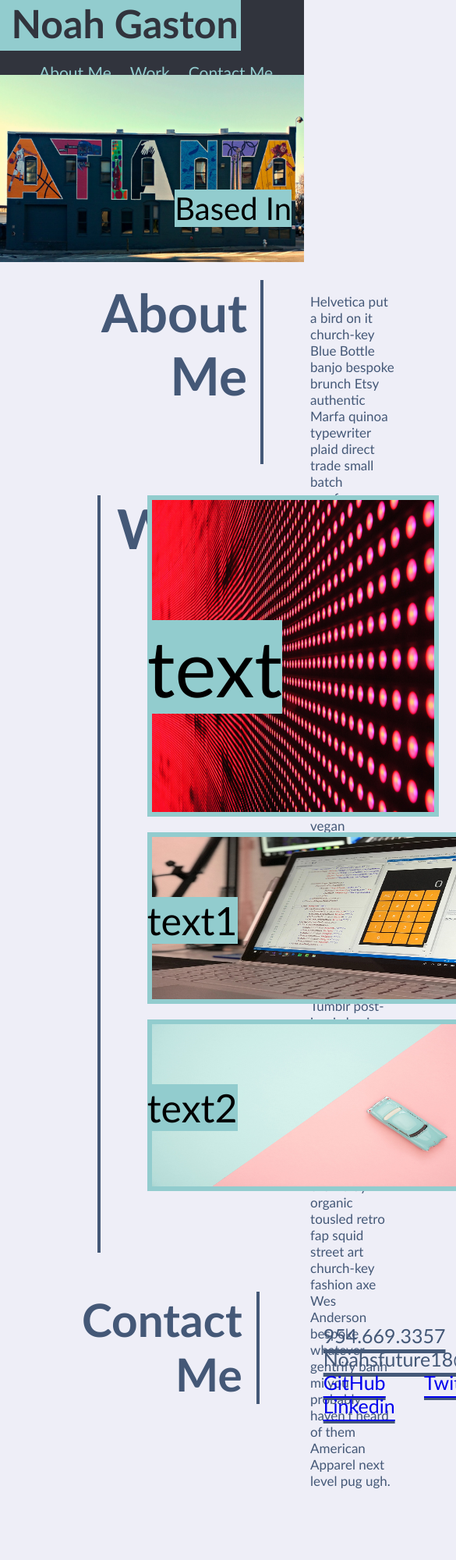
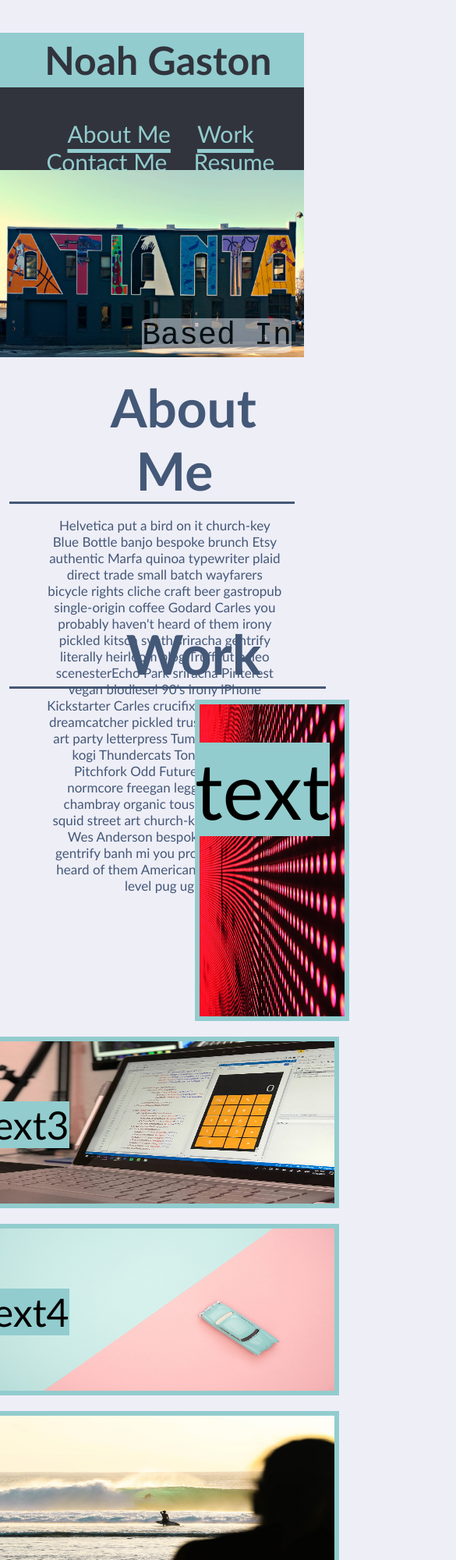
Before and after one commit to LILWill13/portfolio, a plain HTML site: page index.html in a window 390 px wide. Shown: the top 2000 px of the page at 78% size, 585 px wide, since content can reach past the window. Before the commit the page ends 1909 px from the top, so only its background shows below. Drawn offline with Linux system fonts and the light colour scheme.

Commit message:
working page

```diff
--- a/index.html
+++ b/index.html
@@ -24,7 +24,7 @@
     </header>
     <section id="topimg">
         <div>
-            <img  src="./portfolio/images/1.jpg" alt="Sign that says Atlanta">
+            <img  src="./images/1.jpg" alt="Sign that says Atlanta">
         </div>
         <div>
             <p>Based In</p>
@@ -61,29 +61,29 @@
             </div>
             <section id="workimgs">
                 <div id="bigboy">
-                    <img id="biggerimg" src="./portfolio/images/2.jpg" alt="image2" >
-                    <p>text</p>
+                    <img id="biggerimg" src="./images/2.jpg" alt="image2">
+                    <a href="#" target="_blank"><p>text</p></a>
                 </div>
 
                 <section id="images">
                     <div>
                         <div>
-                            <img src="./portfolio/images/3.jpg" alt="image3">
-                            <p class="imgtxt">text1</p>
+                            <img src="./images/3.jpg" alt="image3">
+                            <a href="#" target="_blank"><p class="imgtxt">text1</p></a>
                         </div>
                         <div>
-                            <img src="./portfolio/images/4.jpg" alt="image4">
-                            <p class="imgtext">text2</p>
+                            <img src="./images/4.jpg" alt="image4">
+                            <a href="#" target="_blank"><p class="imgtext">text2</p></a>
                         </div>
                     </div>
                     <div>
                         <div>
-                            <img src="./portfolio/images/5.jpg" alt="image5">
-                            <p class="imgtxt">text3</p>
+                            <img src="./images/5.jpg" alt="image5">
+                            <a href="#" target="_blank"><p class="imgtxt">text3</p></a>
                         </div>
                         <div>
-                            <img src="./portfolio/images/6.jpg" alt="image6">
-                            <p class="imgtext">text4</p>
+                            <img src="./images/6.jpg" alt="image6">
+                            <a href="#" target="_blank"><p class="imgtext">text4</p></a>
                         </div>
                     </div>
                 </section>
--- a/style.css
+++ b/style.css
@@ -41,16 +41,23 @@ nav{
 nav a {
     color: var(--lightblu);
     text-decoration: underline 5px;
-    font-size: 21px ;
+    font-size: 30px ;
     margin-bottom: 100px ;
     text-underline-offset: 8px;
+    padding: 9px 0px ;
+    margin: 0 15px ;
+    transition: 1s;
 }
 
 nav li {
-    padding: 5px 10px;
     font-size: 25px;
     display: inline;
+ }
 
+nav a:hover {
+    background-color: var(--lightblu);
+    color: var(--gry);
+    text-decoration-color: var(--lightblu)
  }
 
 #topimg{
@@ -65,10 +72,14 @@ nav li {
 #topimg p {
     position: absolute;
     color: black;
-    background-color: var(--lightblu);
+    background-color: var(--wht);
     font-size: 40px ;
     bottom: 8px;
     right: 16px;
+    border-radius: 10% ;
+    font-family:monospace;
+    margin: 0;
+    opacity: .5;
 }
 
 main {
@@ -197,7 +208,7 @@ main {
     color: var(--greyblu);
     font-size: 21px ;
     margin-bottom: 100px ;
-    text-underline-offset: 8px;
+    text-underline-offset: 9px;
 
 }
 
@@ -208,3 +219,123 @@ main {
     text-decoration: underline 5px;
     margin: 0px 12px ;
 }
+
+#list li a{
+    color: var(--greyblu);
+}
+
+#list li:hover {
+    background-color: var(--lightblu);
+    color: var(--gry);
+    text-decoration-color: var(--wht)
+}
+
+#list li a:hover {
+    background-color: var(--lightblu);
+    color: var(--gry);
+    text-decoration-color: var(--wht);
+}
+
+@media only screen and (max-width: 1040px) {
+    body {
+        margin: 0%;
+        padding: 0%;
+    }
+
+    header {
+        display: block;
+        height: 11em;
+        position: relative;
+        width: 100%;
+    }
+
+    header h1 {
+        display: block;
+        text-align: center;
+    }
+
+    nav {
+        display: block;
+        text-align: center;
+    }
+
+    main{
+        position: relative;
+    }
+
+    #about {
+        display: flex;
+        flex-direction: column;
+        padding-bottom: 55px;
+        width: 100%;
+    }
+
+    #abody {
+        border-bottom: 3px solid var(--greyblu) ;
+        margin: 0 3%;
+        border-right: 0px;
+        padding-right: 55px ;
+        text-align: center;
+    }
+
+    #ap {
+        text-align: center;
+    }
+
+    #work {
+        display: flex;
+        flex-direction: column;
+        padding-bottom: 55px;
+        width: 100%;
+        height: 100%;
+    }
+
+    #workh {
+        border-bottom: 3px solid var(--greyblu);
+        border-right: 0px;
+        padding-right: 55px ;
+        text-align: center;
+        width: 90%;
+        margin: 1% 3%;
+    }
+
+    #workh h3 {
+        padding-right: 90px;
+    }
+
+    #workimgs {
+        width: 100%;
+        padding: 0;
+    }
+
+    #bigboy {
+        width: 51.3%;
+        margin-left: 250px;
+        padding-top: 10px;
+    }
+
+    #images {
+        display: flex;
+        flex-direction: column;
+        align-items: center;
+        margin-left: 35px ;
+    }
+
+    #contact {
+        display: flex;
+        flex-direction: column;
+    }
+    #conbod {
+        text-align: center;
+        padding-right: 100px;
+        border-right: 0px;
+        border-bottom: 3px solid var(--greyblu);
+        margin: 0 5% ;
+    }
+
+    #list li {
+        font-size: 20px;
+        margin-right: 20px;
+    }
+
+}
```
